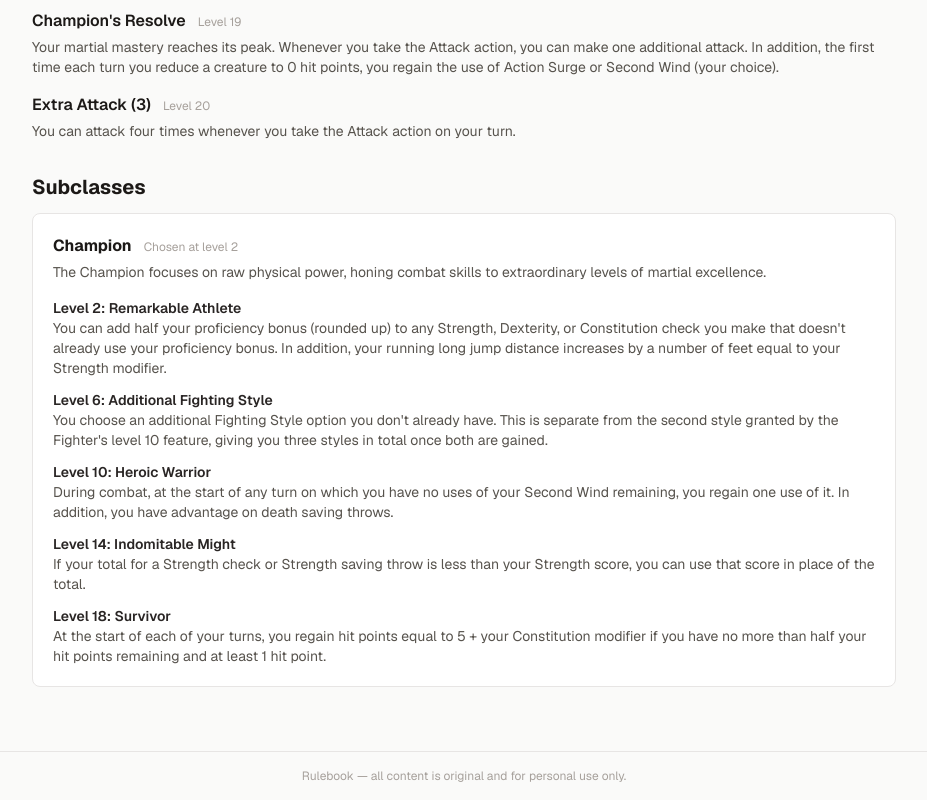
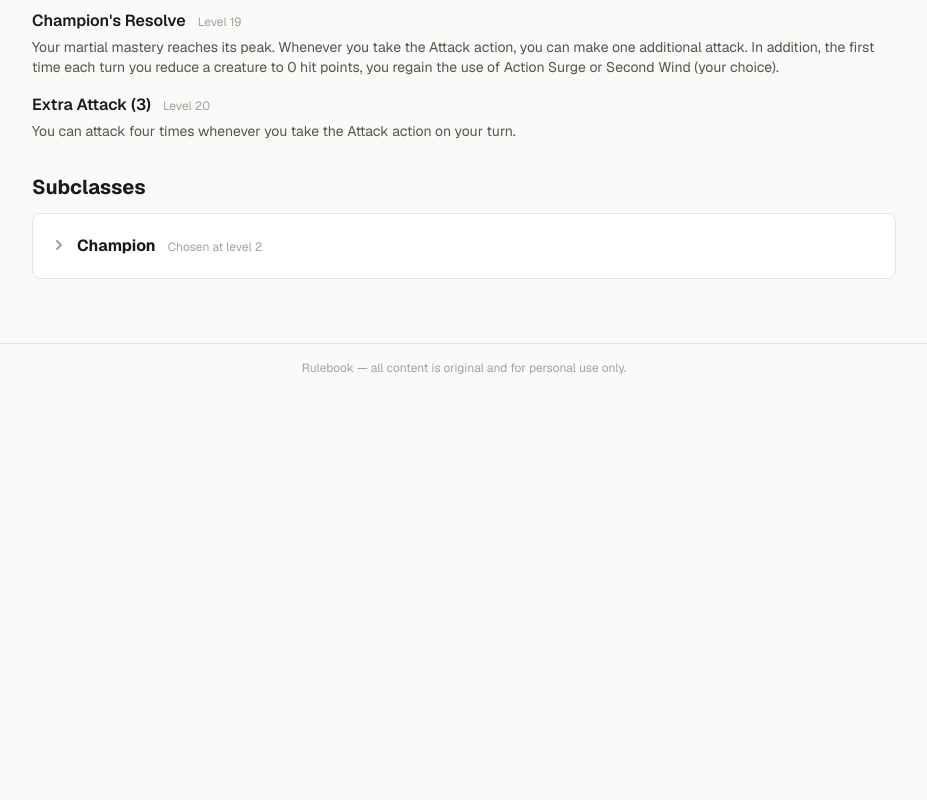
Before and after one commit to sm8192/lucky-shiny-dnd, a Next.js app: page /classes/fighter in a window 1280 px wide. Shown: the part 3103-3903 px from the top of the page, without its empty margins (176-1103 px from the left). After the commit the page ends 3495 px from the top, so only its background shows below. Built offline with nearby package versions, Linux system fonts and the light colour scheme.

Commit message:
Subclass tiles

```diff
--- a/src/app/classes/[slug]/page.tsx
+++ b/src/app/classes/[slug]/page.tsx
@@ -131,20 +131,35 @@ export default async function ClassDetailPage({
       {/* Subclasses */}
       {cls.subclasses.length > 0 && (
         <Section title="Subclasses">
-          <div className="flex flex-col gap-6">
+          <div className="flex flex-col gap-4">
             {cls.subclasses.map((sub) => (
-              <div
+              <details
                 key={sub.slug}
-                className="rounded-lg border border-stone-200 bg-white p-5 dark:border-stone-700 dark:bg-stone-900"
+                className="group rounded-lg border border-stone-200 bg-white dark:border-stone-700 dark:bg-stone-900"
               >
-                <div className="mb-1 flex items-baseline gap-3">
+                <summary className="flex cursor-pointer list-none items-baseline gap-3 rounded-lg p-5 hover:bg-stone-50 dark:hover:bg-stone-800/50">
+                  <svg
+                    className="mt-1 h-3 w-3 flex-shrink-0 text-stone-400 transition-transform group-open:rotate-90"
+                    viewBox="0 0 12 12"
+                    fill="none"
+                    aria-hidden="true"
+                  >
+                    <path
+                      d="M4 2l4 4-4 4"
+                      stroke="currentColor"
+                      strokeWidth="2"
+                      strokeLinecap="round"
+                      strokeLinejoin="round"
+                    />
+                  </svg>
                   <h3 className="text-base font-bold text-stone-900 dark:text-stone-100">
                     {sub.name}
                   </h3>
                   <span className="text-xs text-stone-400">
                     Chosen at level {cls.choiceLevel}
                   </span>
-                </div>
+                </summary>
+                <div className="px-5 pb-5 pl-11">
                   <p className="mb-4 text-sm text-stone-600 dark:text-stone-400">
                     {sub.description}
                   </p>
@@ -161,6 +176,7 @@ export default async function ClassDetailPage({
                     ))}
                   </ul>
                 </div>
+              </details>
             ))}
           </div>
         </Section>
```
Lines whose indentation alone changed are shown as unchanged.
